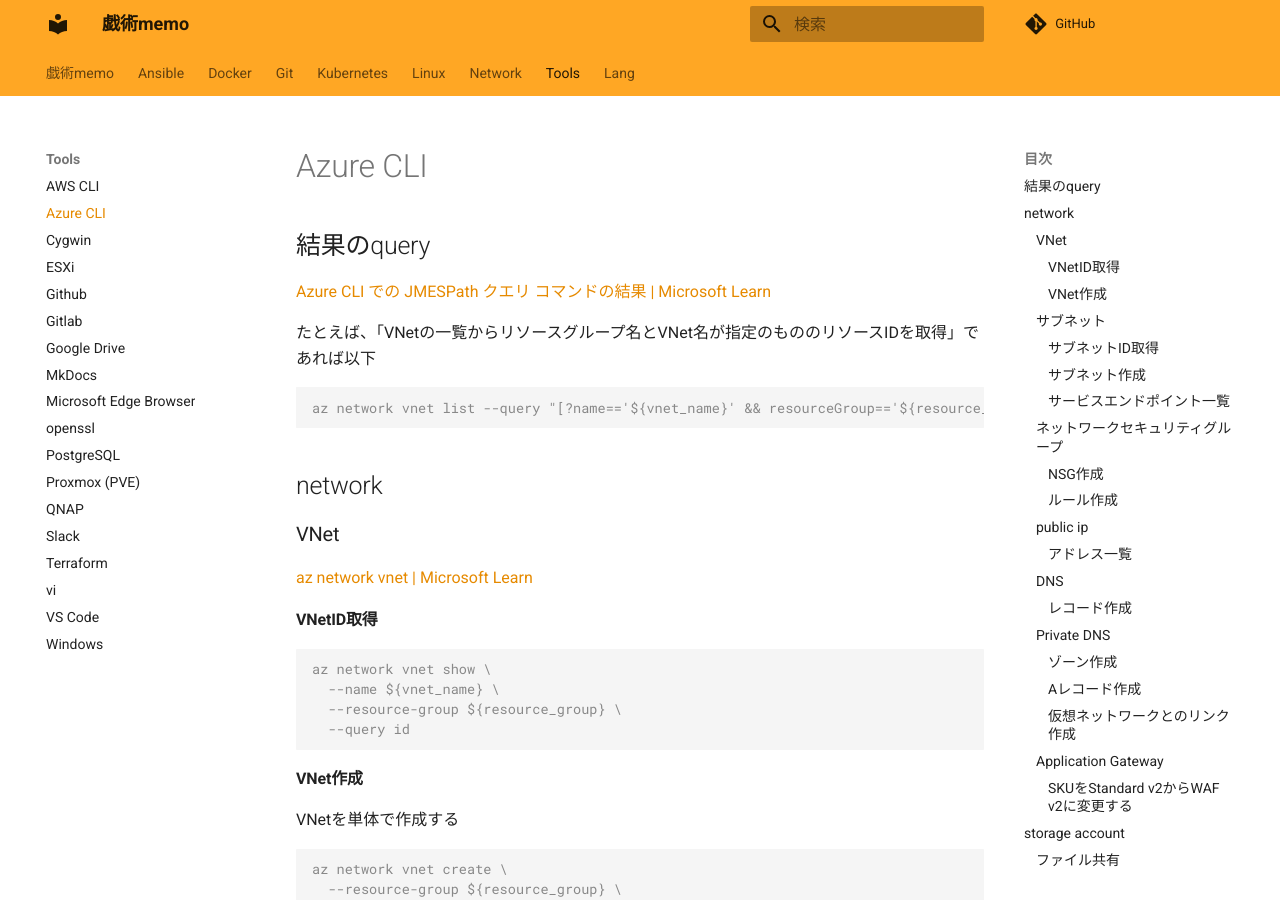
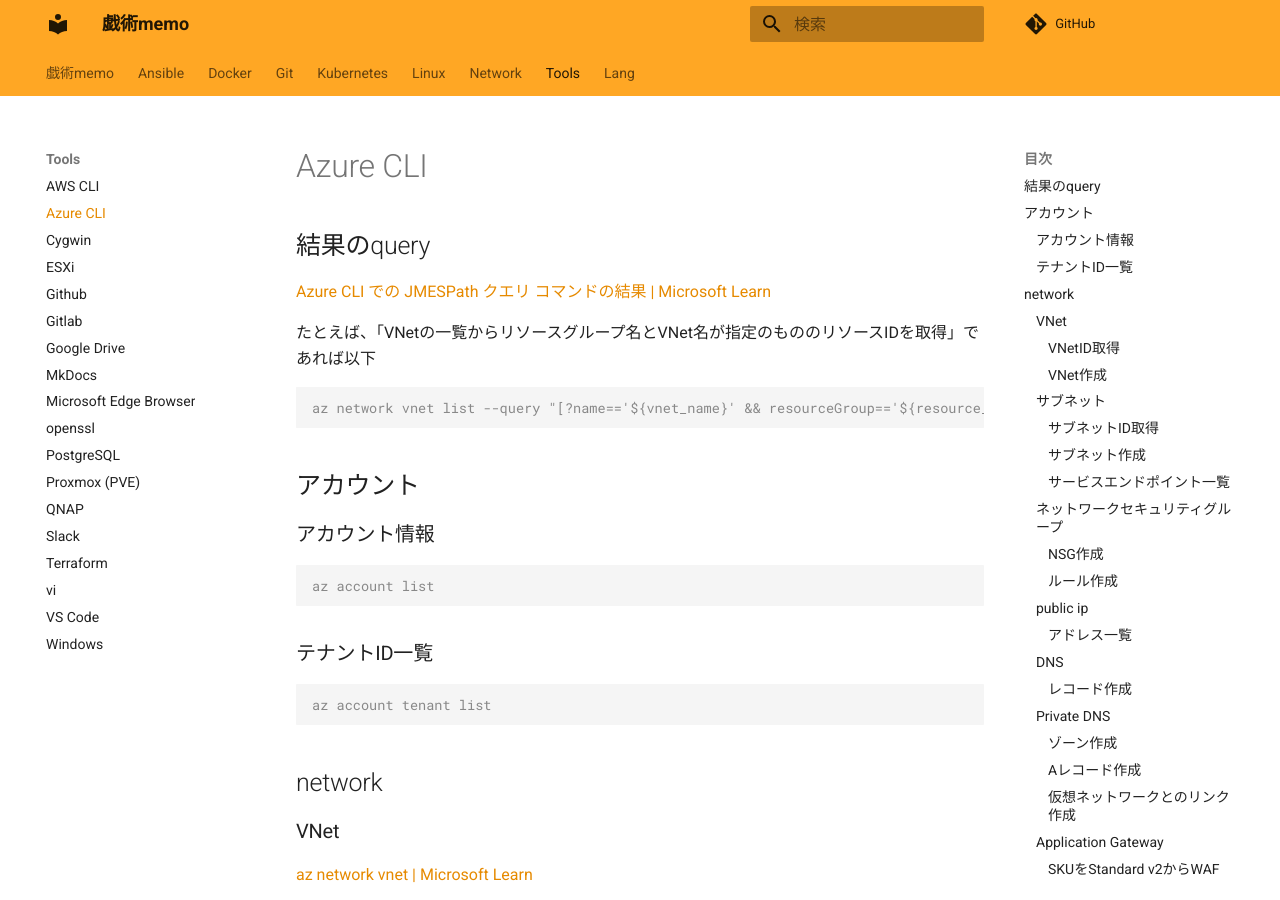
Before and after one commit to zaki-lknr/docs, an MkDocs documentation site: the page built from docs/Tools/az.md, in a window 1280 px wide and 900 px high. Built offline with MkDocs 1.6.1 and Material for MkDocs 9.7.7, drawn with Linux system fonts in a browser that asks for light colours; comment, search, counter and statistics services are not loaded.

Commit message:
add: tools/az: アカウント情報

````diff
--- a/docs/Tools/az.md
+++ b/docs/Tools/az.md
@@ -8,6 +8,20 @@
 
 ```console
 az network vnet list --query "[?name=='${vnet_name}' && resourceGroup=='${resource_group}'].id"
+```
+
+## アカウント
+
+### アカウント情報
+
+```console
+az account list
+```
+
+### テナントID一覧
+
+```console
+az account tenant list
 ```
 
 ## network
````
